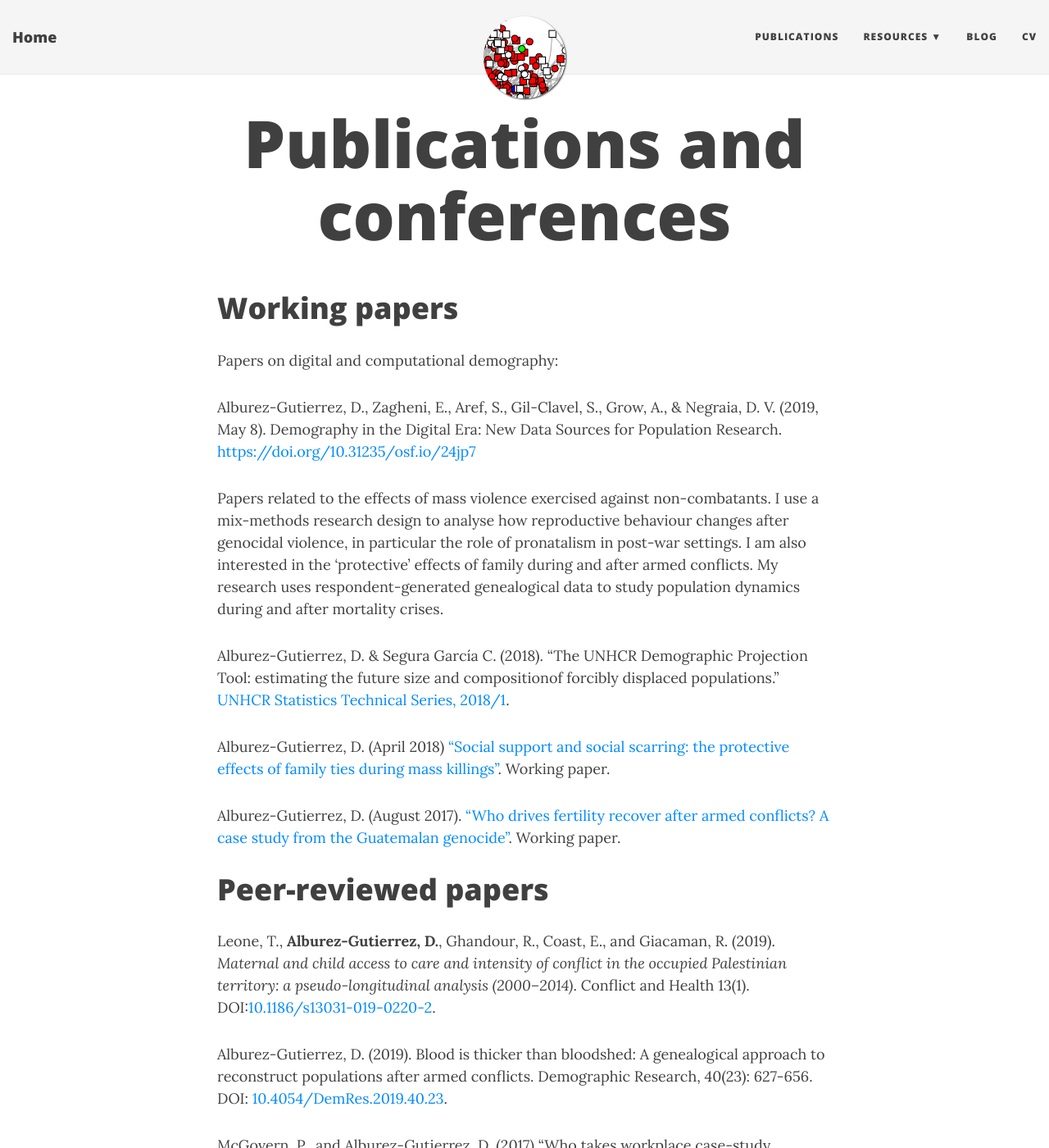
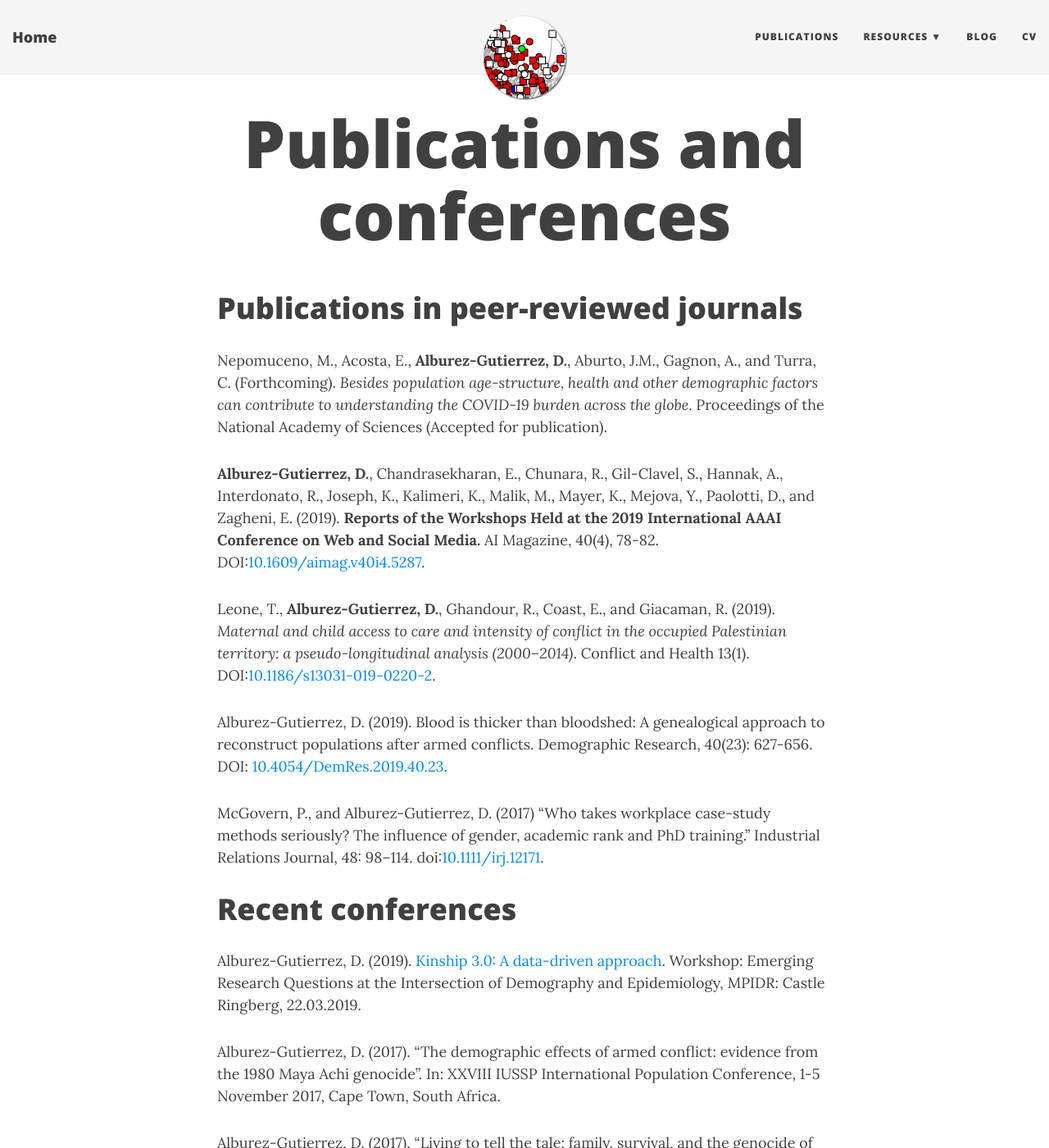
Before and after one commit to alburezg/alburezg.github.io, a Jekyll site: the page built from publications.md, in a window 1280 px wide and 1400 px high. Shown: the whole window at 82% size. Built offline with Jekyll 4.4.1, drawn with Linux system fonts in a browser that asks for light colours; nearby versions of some CDN libraries; some of the changed text lies outside the part shown.

Commit message:
Update publications.md

```diff
--- a/publications.md
+++ b/publications.md
@@ -3,23 +3,14 @@
 title: Publications and conferences
 ---
 
-#  Working papers
 
-Papers on digital and computational demography:
-
-Alburez-Gutierrez, D., Zagheni, E., Aref, S., Gil-Clavel, S., Grow, A., & Negraia, D. V. (2019, May 8). Demography in the Digital Era: New Data Sources for Population Research. [https://doi.org/10.31235/osf.io/24jp7](https://doi.org/10.31235/osf.io/24jp7)
-
-Papers related to the effects of mass violence exercised against non-combatants. I use a mix-methods research design to analyse how reproductive behaviour changes after genocidal violence, in particular the role of pronatalism in post-war settings. I am also interested in the ‘protective’ effects of family during and after armed conflicts. My research uses respondent-generated genealogical data to study population dynamics during and after mortality crises.
-
-Alburez-Gutierrez, D. & Segura García C. (2018). "The UNHCR Demographic Projection Tool: estimating the future size and compositionof forcibly displaced populations." [UNHCR Statistics Technical Series, 2018/1](http://www.unhcr.org/en-au/5ae9ee747.pdf).
-
-Alburez-Gutierrez, D. (April 2018) ["Social support and social scarring: the protective effects of family ties during mass killings"](pdf/SUDA18_Alburez.pdf). Working paper.
-
-Alburez-Gutierrez, D. (August 2017). ["Who drives fertility recover after armed conflicts? A case study from the Guatemalan genocide"](pdf/IUSSP17_demographic_effects_conflict_alburez.pdf). Working paper.
-
-# Peer-reviewed papers
+# Publications in peer-reviewed journals
 
 {: .notice}
+
+Nepomuceno, M., Acosta, E., **Alburez-Gutierrez, D.**, Aburto, J.M., Gagnon, A., and Turra, C. (Forthcoming). *Besides population age-structure, health and other demographic factors can contribute to understanding the COVID-19 burden across the globe.* Proceedings of the National Academy of Sciences (Accepted for publication).
+
+**Alburez-Gutierrez, D.**, Chandrasekharan, E., Chunara, R., Gil-Clavel, S., Hannak, A., Interdonato, R., Joseph, K., Kalimeri, K., Malik, M., Mayer, K., Mejova, Y., Paolotti, D., and Zagheni, E. (2019). **Reports of the Workshops Held at the 2019 International AAAI Conference on Web and Social Media.** AI Magazine, 40(4), 78-82. DOI:[10.1609/aimag.v40i4.5287](https://doi.org/10.1609/aimag.v40i4.5287).
 
 Leone, T., **Alburez-Gutierrez, D.**, Ghandour, R., Coast, E., and Giacaman, R. (2019). *Maternal and child access to care and intensity of conflict in the occupied Palestinian territory: a pseudo-longitudinal analysis (2000–2014)*. Conflict and Health 13(1). DOI:[10.1186/s13031-019-0220-2](https://doi.org/10.1186/s13031-019-0220-2).
 
@@ -38,6 +29,20 @@
 Alburez-Gutierrez, D. (2017). "Blood is thicker than bloodshed: using genealogies to reconstruct populations after armed conflict". In: British Society for Population Studies Conference, 6-8 September 2017, Liverpool, UK.
 
 Leone, Tiziana; D. Alburez-Gutierrez; R. Gandour; E. Coast; and R. Giacaman (2017) "[Maternal and child health outcomes and intensity of conflict in the occupied Palestinian territory: a pseudo longitudinal analysis of the 2000-2014 period](http://eprints.lse.ac.uk/69993/)". In: The Lancet Palestinian Health Alliance (LPHA) Eighth Annual Conference, 15-16 March 2017, Birzeit, Palestine. (Unpublished)
+
+#  Working papers
+
+Papers on digital and computational demography:
+
+Alburez-Gutierrez, D., Zagheni, E., Aref, S., Gil-Clavel, S., Grow, A., & Negraia, D. V. (2019, May 8). Demography in the Digital Era: New Data Sources for Population Research. [https://doi.org/10.31235/osf.io/24jp7](https://doi.org/10.31235/osf.io/24jp7)
+
+Papers related to the effects of mass violence exercised against non-combatants. I use a mix-methods research design to analyse how reproductive behaviour changes after genocidal violence, in particular the role of pronatalism in post-war settings. I am also interested in the ‘protective’ effects of family during and after armed conflicts. My research uses respondent-generated genealogical data to study population dynamics during and after mortality crises.
+
+Alburez-Gutierrez, D. & Segura García C. (2018). "The UNHCR Demographic Projection Tool: estimating the future size and compositionof forcibly displaced populations." [UNHCR Statistics Technical Series, 2018/1](http://www.unhcr.org/en-au/5ae9ee747.pdf).
+
+Alburez-Gutierrez, D. (April 2018) ["Social support and social scarring: the protective effects of family ties during mass killings"](pdf/SUDA18_Alburez.pdf). Working paper.
+
+Alburez-Gutierrez, D. (August 2017). ["Who drives fertility recover after armed conflicts? A case study from the Guatemalan genocide"](pdf/IUSSP17_demographic_effects_conflict_alburez.pdf). Working paper.
 
 # PhD thesis
 
```
